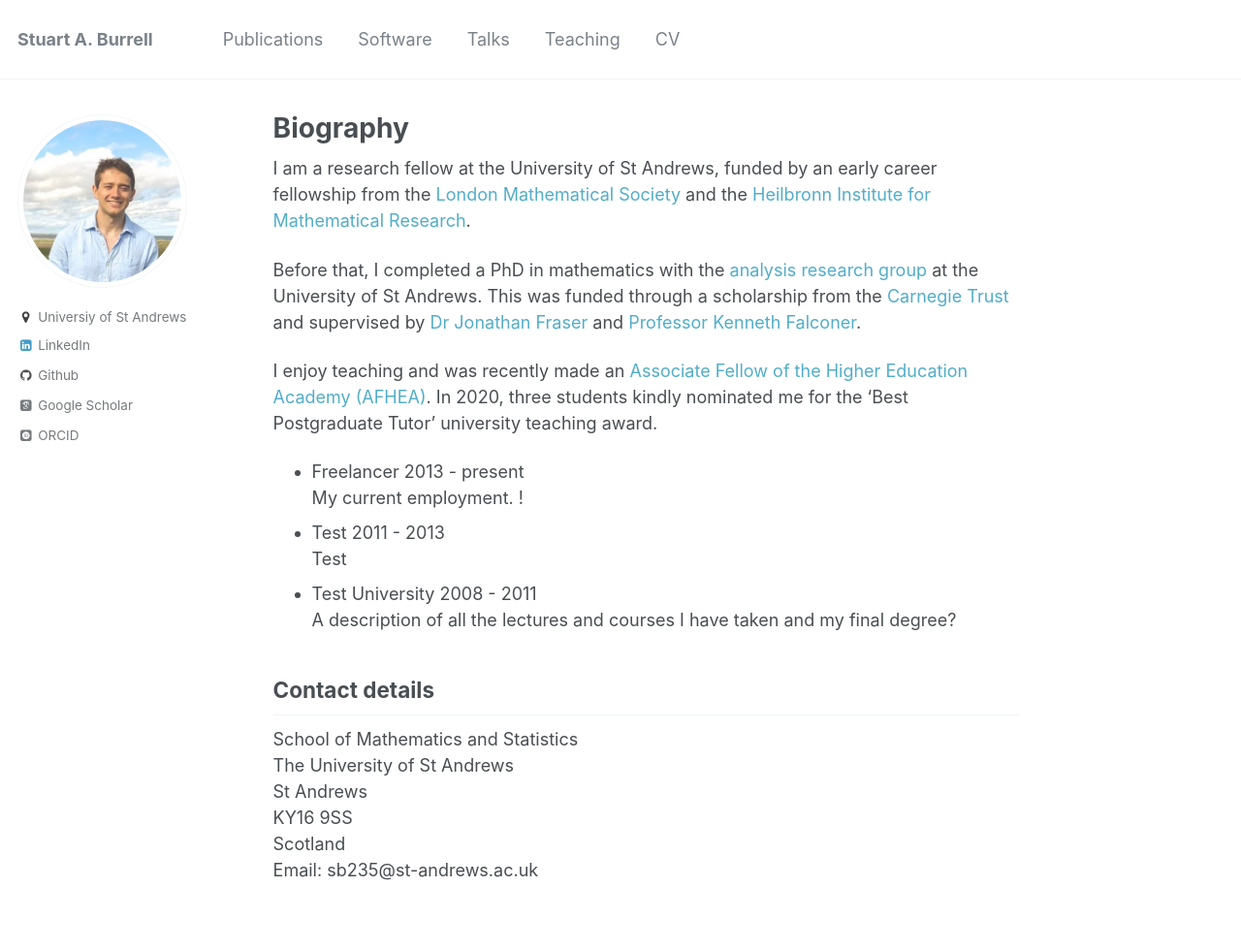
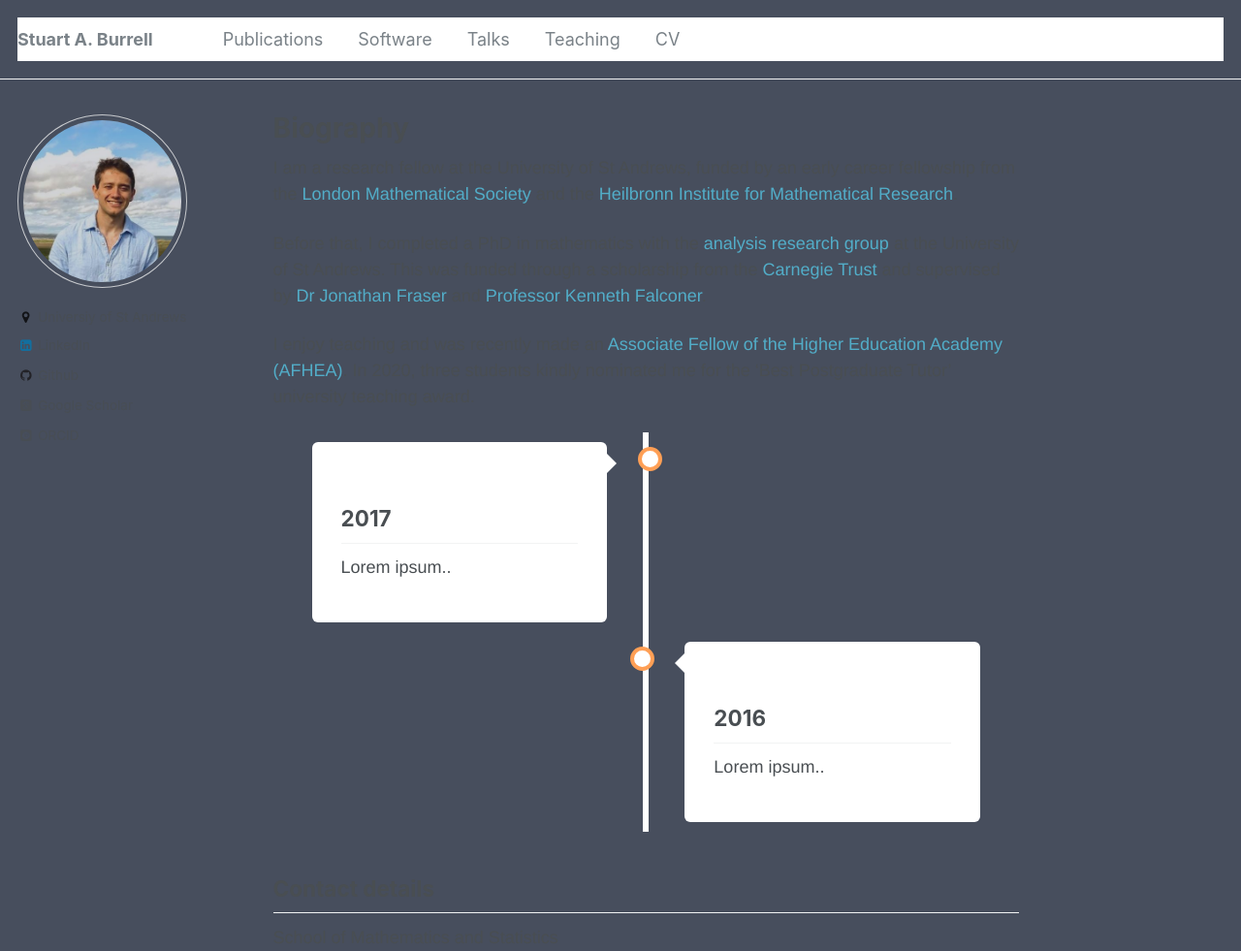
Before and after one commit to stuartburrell/stuartburrell.github.io, a Jekyll site: the page built from _pages/about.md, in a window 1280 px wide and 1166 px high. Shown: the top 981 px of the window at 97% size. Built offline with Jekyll 4.4.1, drawn with Linux system fonts in a browser that asks for light colours; some web fonts are replaced; some of the changed lines change nothing that is shown.

Commit message:
add timeline

```diff
--- a/_pages/about.md
+++ b/_pages/about.md
@@ -16,49 +16,161 @@
 
 I enjoy teaching and was recently made an [Associate Fellow of the Higher Education Academy (AFHEA)](https://stuartburrell.github.io/files/cert-afhea.pdf). In 2020, three students kindly nominated me for the 'Best Postgraduate Tutor' university teaching award.
 
-<link href='https://fonts.googleapis.com/css?family=Open+Sans:400,300,300italic,400italic,600,600italic,700,700italic' rel='stylesheet' type='text/css'>
+<head>
+<style>
+* {
+  box-sizing: border-box;
+}
 
-<link href='about.css' rel='stylesheet' type='text/css'>
+/* Set a background color */
+body {
+  background-color: #474e5d;
+  font-family: Helvetica, sans-serif;
+}
+
+/* The actual timeline (the vertical ruler) */
+.timeline {
+  position: relative;
+  max-width: 1200px;
+  margin: 0 auto;
+}
+
+/* The actual timeline (the vertical ruler) */
+.timeline::after {
+  content: '';
+  position: absolute;
+  width: 6px;
+  background-color: white;
+  top: 0;
+  bottom: 0;
+  left: 50%;
+  margin-left: -3px;
+}
+
+/* Container around content */
+.container {
+  padding: 10px 40px;
+  position: relative;
+  background-color: inherit;
+  width: 50%;
+}
+
+/* The circles on the timeline */
+.container::after {
+  content: '';
+  position: absolute;
+  width: 25px;
+  height: 25px;
+  right: -17px;
+  background-color: white;
+  border: 4px solid #FF9F55;
+  top: 15px;
+  border-radius: 50%;
+  z-index: 1;
+}
+
+/* Place the container to the left */
+.left {
+  left: 0;
+}
+
+/* Place the container to the right */
+.right {
+  left: 50%;
+}
+
+/* Add arrows to the left container (pointing right) */
+.left::before {
+  content: " ";
+  height: 0;
+  position: absolute;
+  top: 22px;
+  width: 0;
+  z-index: 1;
+  right: 30px;
+  border: medium solid white;
+  border-width: 10px 0 10px 10px;
+  border-color: transparent transparent transparent white;
+}
+
+/* Add arrows to the right container (pointing left) */
+.right::before {
+  content: " ";
+  height: 0;
+  position: absolute;
+  top: 22px;
+  width: 0;
+  z-index: 1;
+  left: 30px;
+  border: medium solid white;
+  border-width: 10px 10px 10px 0;
+  border-color: transparent white transparent transparent;
+}
+
+/* Fix the circle for containers on the right side */
+.right::after {
+  left: -16px;
+}
+
+/* The actual content */
+.content {
+  padding: 20px 30px;
+  background-color: white;
+  position: relative;
+  border-radius: 6px;
+}
+
+/* Media queries - Responsive timeline on screens less than 600px wide */
+@media screen and (max-width: 600px) {
+/* Place the timelime to the left */
+  .timeline::after {
+    left: 31px;
+  }
+
+/* Full-width containers */
+  .container {
+    width: 100%;
+    padding-left: 70px;
+    padding-right: 25px;
+  }
+
+/* Make sure that all arrows are pointing leftwards */
+  .container::before {
+    left: 60px;
+    border: medium solid white;
+    border-width: 10px 10px 10px 0;
+    border-color: transparent white transparent transparent;
+  }
+
+/* Make sure all circles are at the same spot */
+  .left::after, .right::after {
+    left: 15px;
+  }
+
+/* Make all right containers behave like the left ones */
+  .right {
+    left: 0%;
+  }
+}
+</style>
+</head>
+
+<div class="timeline">
+  <div class="container left">
+    <div class="content">
+      <h2>2017</h2>
+      <p>Lorem ipsum..</p>
+    </div>
+  </div>
+  <div class="container right">
+    <div class="content">
+      <h2>2016</h2>
+      <p>Lorem ipsum..</p>
+    </div>
+  </div>
+</div>
 
 
-<!-- The Timeline -->
-
-<ul class="timeline">
-
-	<!-- Item 1 -->
-	<li>
-		<div class="direction-r">
-			<div class="flag-wrapper">
-				<span class="flag">Freelancer</span>
-				<span class="time-wrapper"><span class="time">2013 - present</span></span>
-			</div>
-			<div class="desc">My current employment. !</div>
-		</div>
-	</li>
-
-	<!-- Item 2 -->
-	<li>
-		<div class="direction-l">
-			<div class="flag-wrapper">
-				<span class="flag">Test</span>
-				<span class="time-wrapper"><span class="time">2011 - 2013</span></span>
-			</div>
-			<div class="desc">Test</div>
-		</div>
-	</li>
-
-	<!-- Item 3 -->
-	<li>
-		<div class="direction-r">
-			<div class="flag-wrapper">
-				<span class="flag">Test University</span>
-				<span class="time-wrapper"><span class="time">2008 - 2011</span></span>
-			</div>
-			<div class="desc">A description of all the lectures and courses I have taken and my final degree?</div>
-		</div>
-	</li>
-
-</ul>
 
 
 ## Contact details
```
Also changed, not shown: 2 other files.
